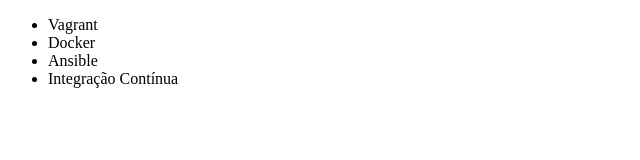
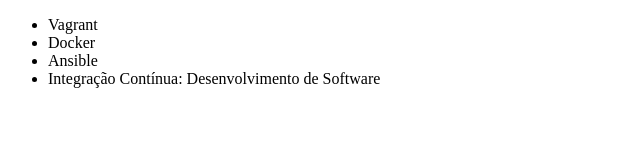
Before and after one commit to henriques0807/alura-git, a plain HTML site: page index.html in a window 1280 px wide. Shown: the whole page, without its empty margins (0-640 px from the left). Drawn offline with Linux system fonts and the light colour scheme.

Commit message:
Renomeando o curso

```diff
--- a/index.html
+++ b/index.html
@@ -9,7 +9,7 @@
         <li>Vagrant</li>
         <li>Docker</li>
         <li>Ansible</li>
-        <li>Integração Contínua</li>
+        <li>Integração Contínua: Desenvolvimento de Software</li>
     </ul>
 </body>
 </html>
```
